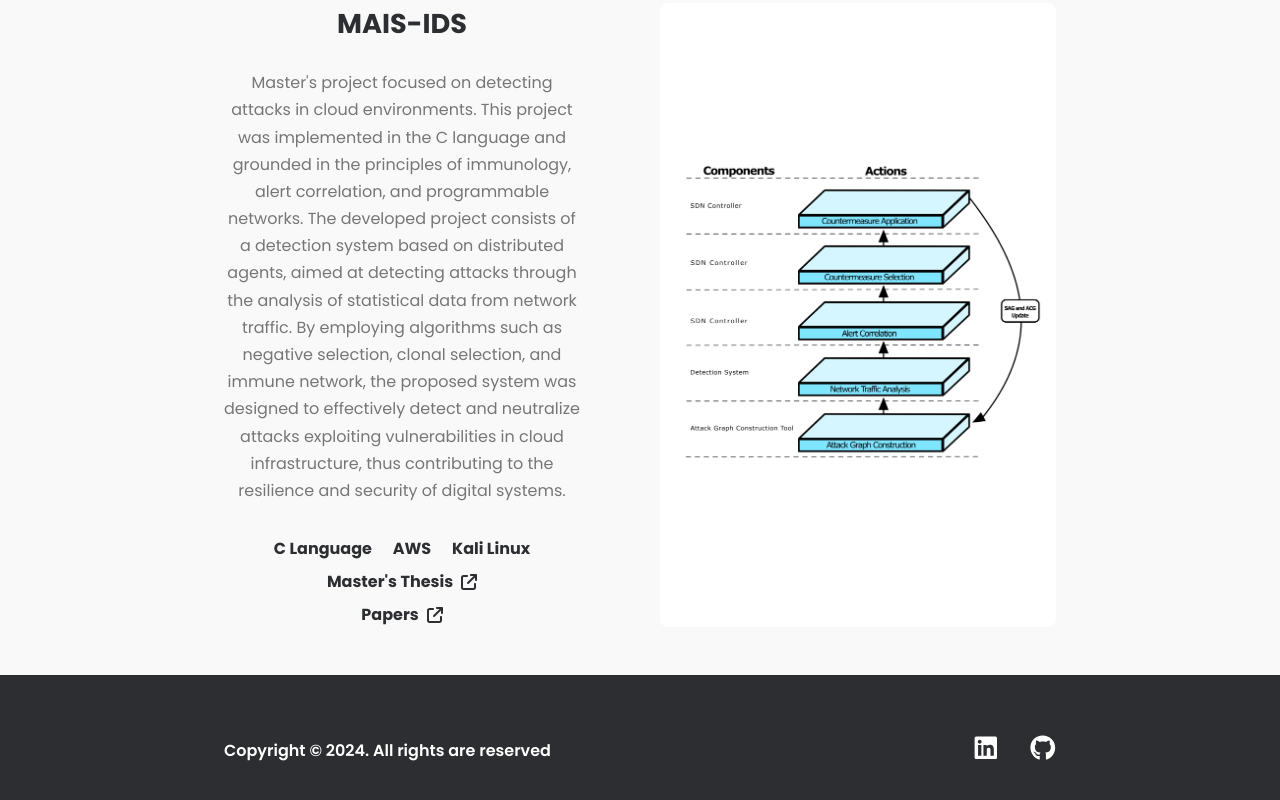
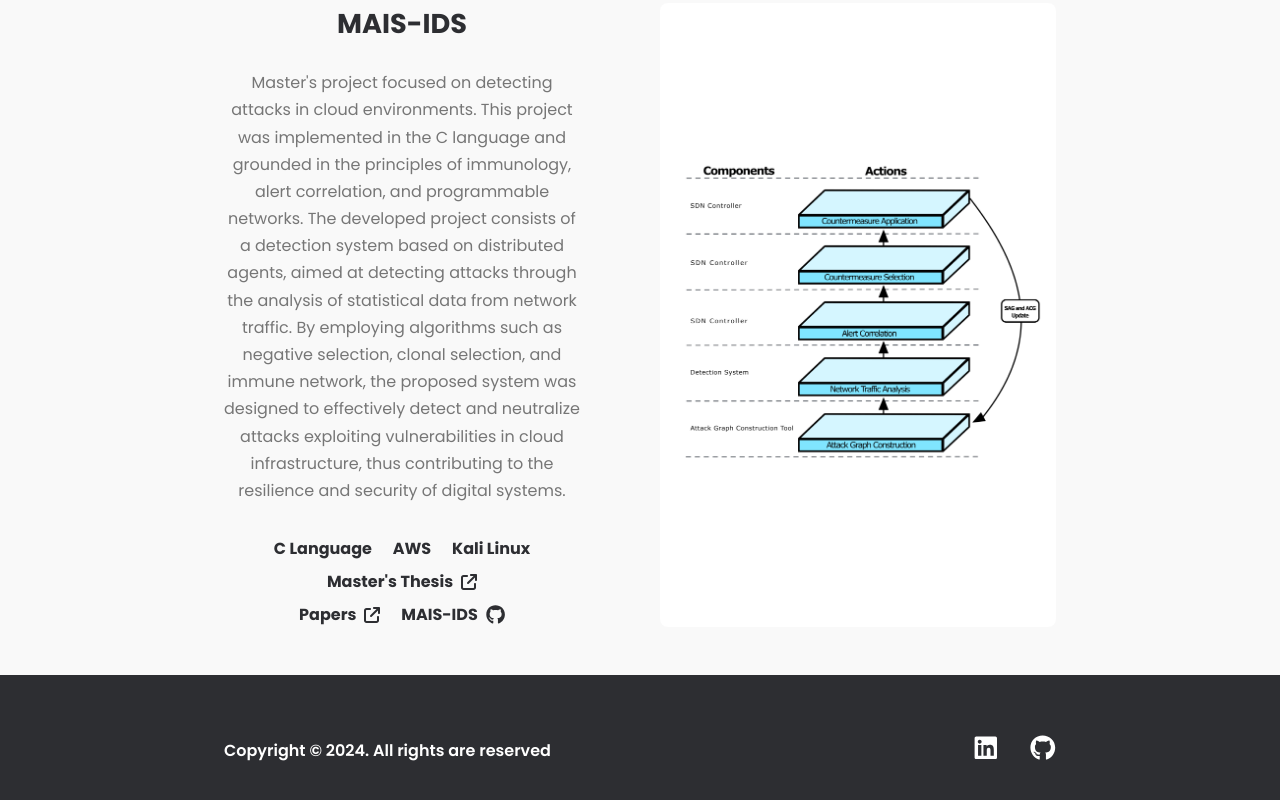
Before and after one commit to rvmelo/my-portfolio, a React (Vite) app: page / in a window 1280 px wide. Shown: the part 4320-5120 px from the top of the page. Built offline with nearby package versions, Linux system fonts and the light colour scheme.

Commit message:
feat: add mais-ids link

```diff
--- a/src/pages/home/portfolio/index.tsx
+++ b/src/pages/home/portfolio/index.tsx
@@ -1,6 +1,7 @@
 import React from 'react'
 import { faArrowUpRightFromSquare } from '@fortawesome/free-solid-svg-icons'
 import { FontAwesomeIcon } from '@fortawesome/react-fontawesome'
+import { faGithub } from '@fortawesome/free-brands-svg-icons'
 import { ContentContainer } from '../../../components/styles'
 import { useTranslation } from 'react-i18next'
 import {
@@ -10,6 +11,7 @@ import {
   StackContainer,
   ProjectInfo,
   LinkContainer,
+  LinksWrapper,
 } from './styles'
 import finderBanner from '../../../assets/finder-banner.png'
 import masterProject from '../../../assets/detection-system.png'
@@ -66,6 +68,7 @@ export const Portfolio: React.FC = () => {
               </a>
               <FontAwesomeIcon icon={faArrowUpRightFromSquare} />
             </LinkContainer>
+            <LinksWrapper>
               <LinkContainer>
                 <a
                   href="https://linktr.ee/rvtheone"
@@ -76,6 +79,17 @@ export const Portfolio: React.FC = () => {
                 </a>
                 <FontAwesomeIcon icon={faArrowUpRightFromSquare} />
               </LinkContainer>
+              <LinkContainer>
+                <a
+                  href="https://github.com/rvmelo/Security-Model"
+                  target="_blank"
+                  rel="noreferrer"
+                >
+                  MAIS-IDS
+                </a>
+                <FontAwesomeIcon className="githubIcon" icon={faGithub} />
+              </LinkContainer>
+            </LinksWrapper>
           </ProjectInfo>
           <img src={masterProject} alt="detection-system" />
         </ProjectContainer>
--- a/src/pages/home/portfolio/styles.ts
+++ b/src/pages/home/portfolio/styles.ts
@@ -152,4 +152,16 @@ export const LinkContainer = styled.div`
   svg {
     color: ${({ theme }) => theme.colors.title};
   }
+
+  .githubIcon {
+    width: 1.2rem;
+    height: 1.2rem;
+  }
 `
+
+export const LinksWrapper = styled.div`
+  display: flex;
+  flex-direction: row;
+  gap: 1.3rem;
+  align-items: center;
+`
```
Lines whose indentation alone changed are shown as unchanged.
